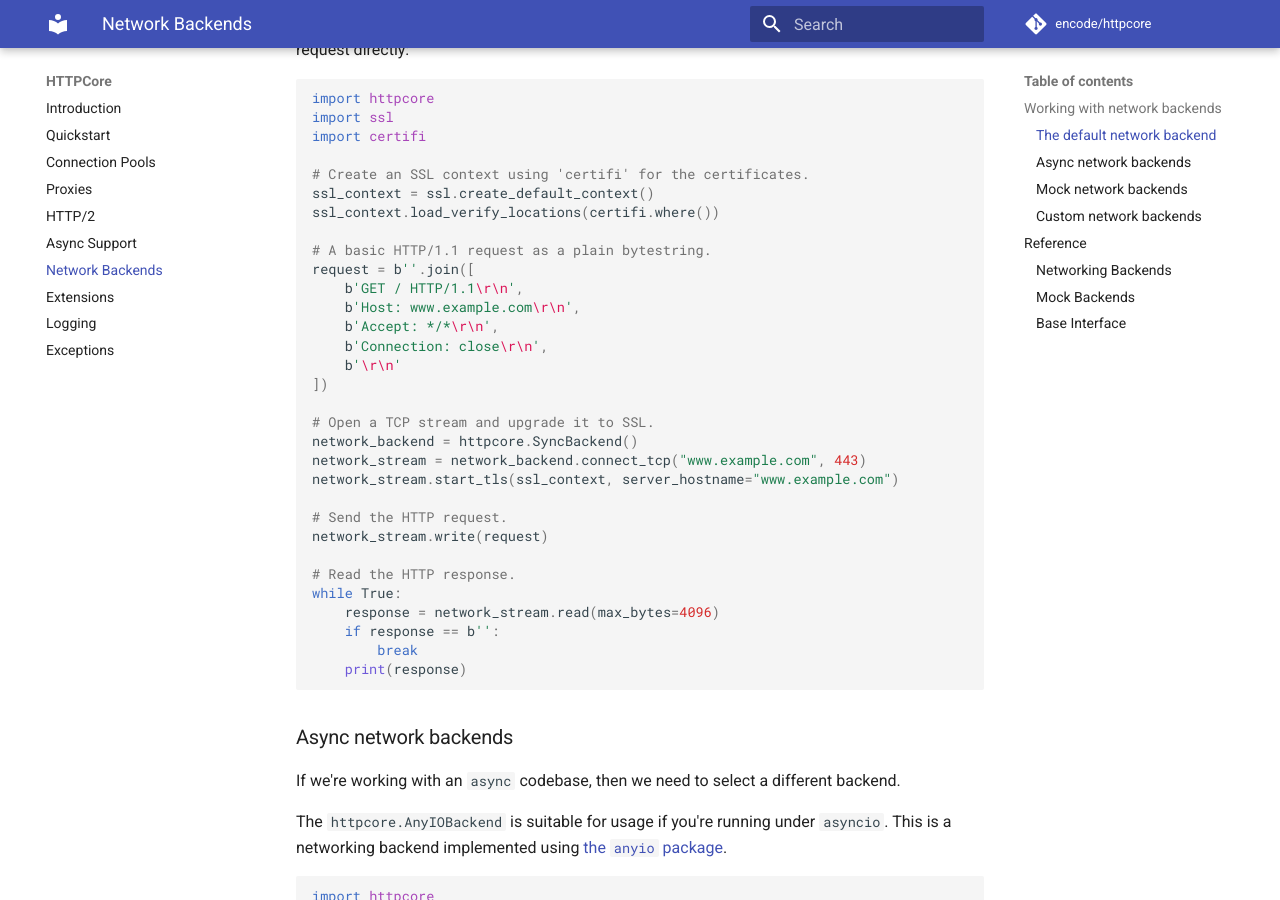
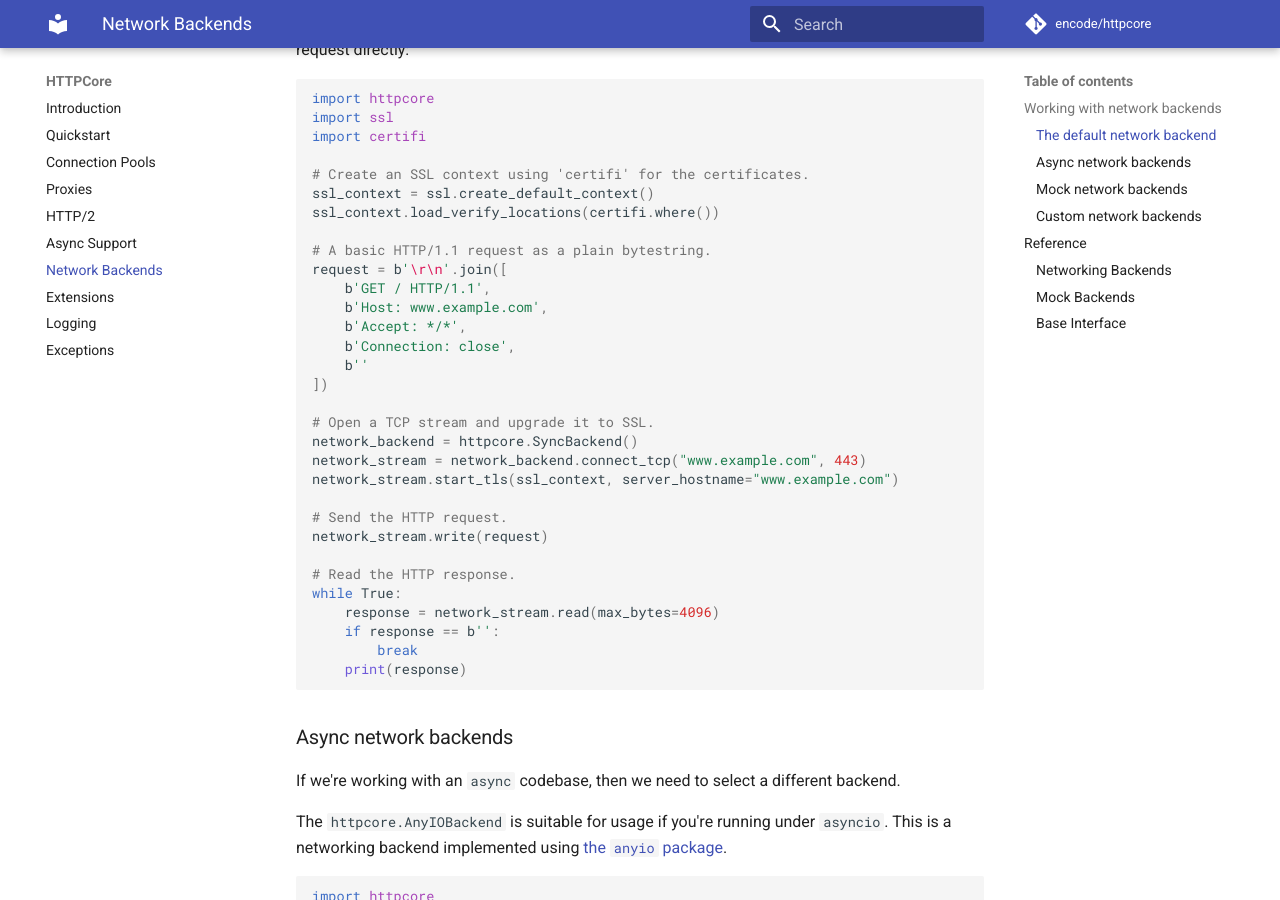
Before and after one commit to encode/httpcore, an MkDocs documentation site: the page built from docs/network-backends.md, in a window 1280 px wide and 900 px high, scrolled down 896 px. Built offline with MkDocs 1.6.1 and Material for MkDocs 9.7.7, drawn with Linux system fonts in a browser that asks for light colours; comment, search, counter and statistics services are not loaded.

```diff
--- a/docs/network-backends.md
+++ b/docs/network-backends.md
@@ -41,12 +41,12 @@ ssl_context = ssl.create_default_context()
 ssl_context.load_verify_locations(certifi.where())
 
 # A basic HTTP/1.1 request as a plain bytestring.
-request = b''.join([
-    b'GET / HTTP/1.1\r\n',
-    b'Host: www.example.com\r\n',
-    b'Accept: */*\r\n',
-    b'Connection: close\r\n',
-    b'\r\n'
+request = b'\r\n'.join([
+    b'GET / HTTP/1.1',
+    b'Host: www.example.com',
+    b'Accept: */*',
+    b'Connection: close',
+    b''
 ])
 
 # Open a TCP stream and upgrade it to SSL.
```
